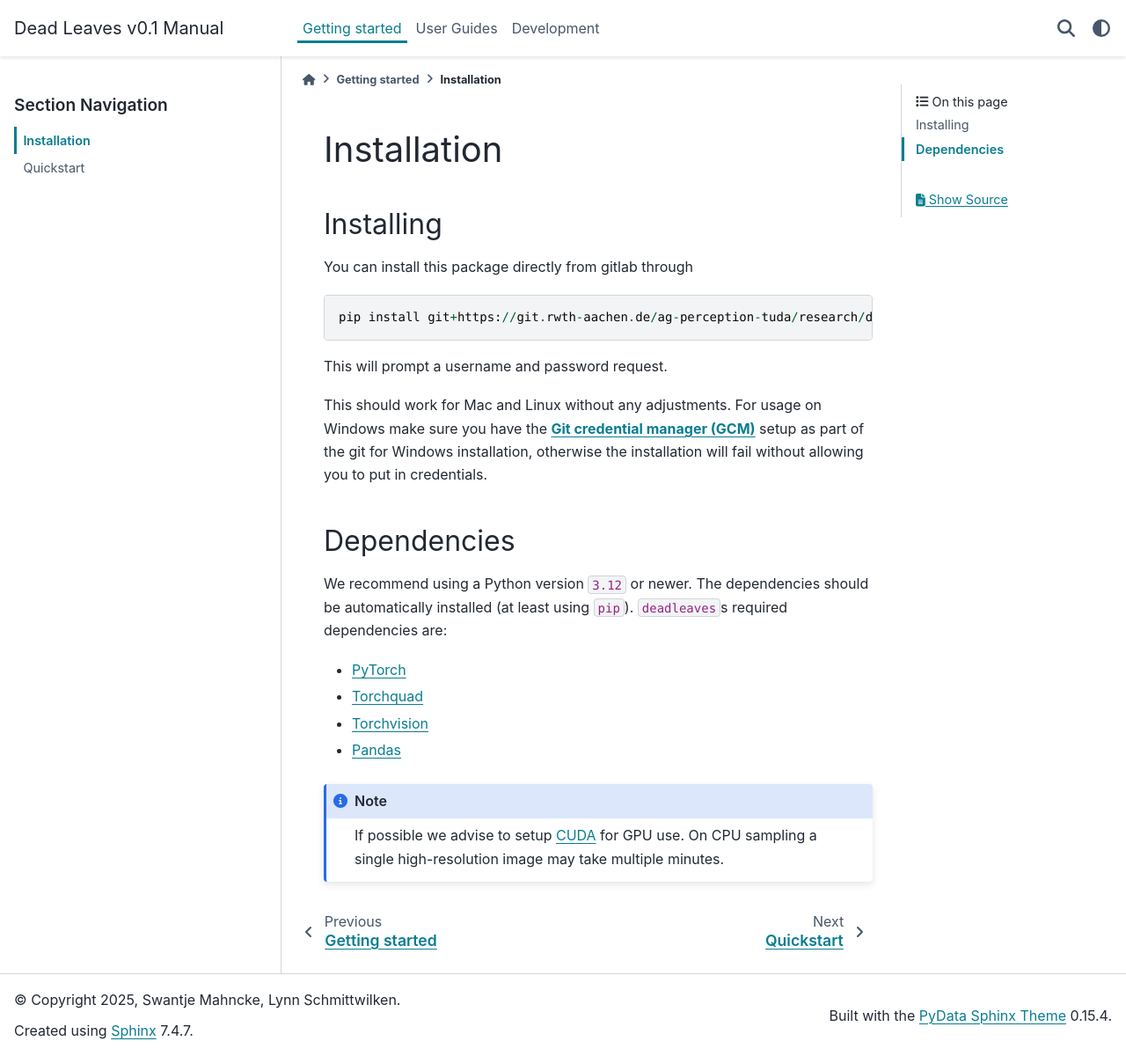
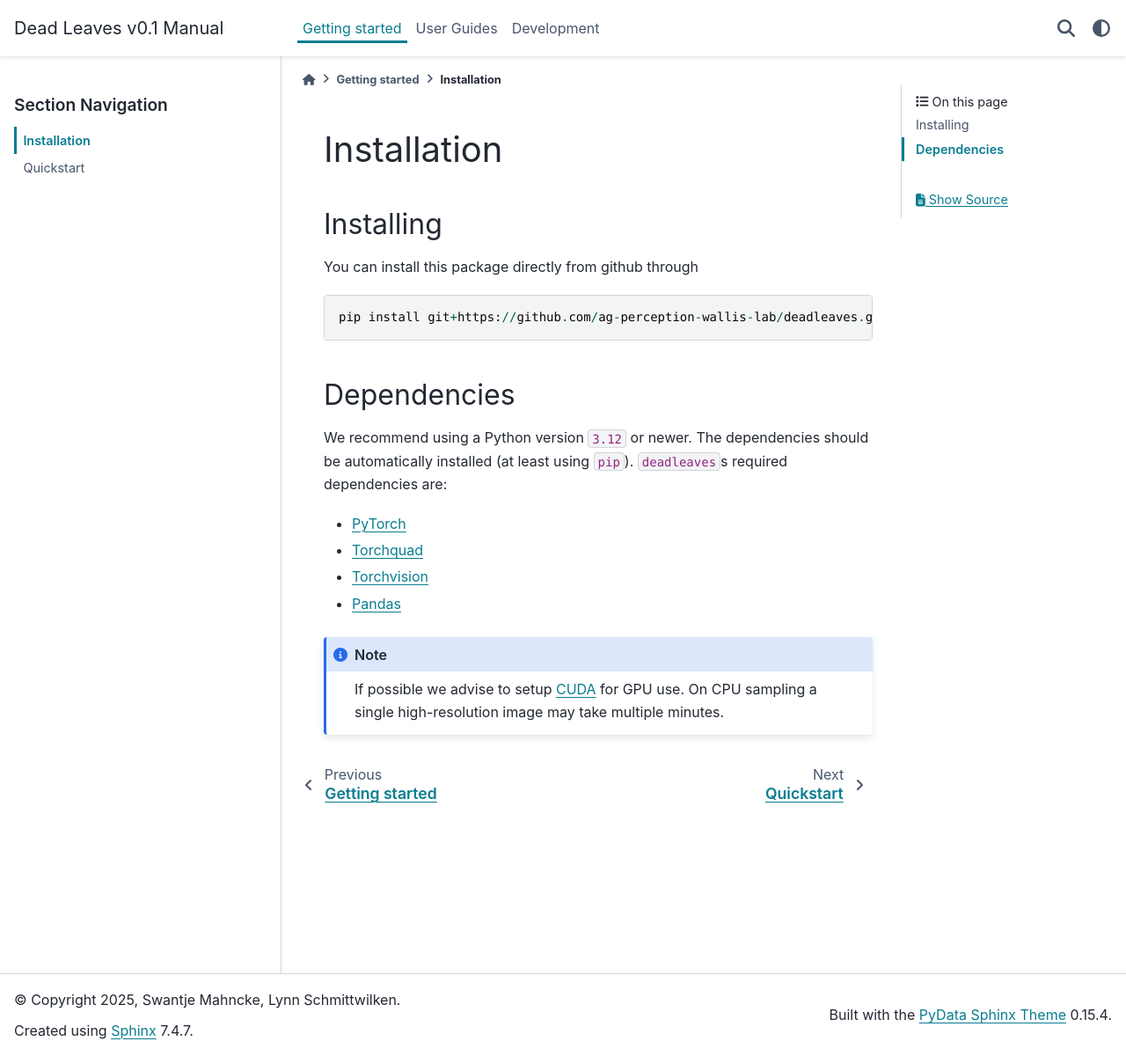
Before and after one commit to ag-perception-wallis-lab/deadleaves, a Sphinx documentation site: the page built from docs/getting_started/installation.md, in a window 1280 px wide and 1200 px high. Shown: the whole window at 88% size. Built offline with Sphinx 7.4.7 and the PyData theme 0.15.4, drawn with Linux system fonts in a browser that asks for light colours; pages that are not in the unit, such as notebooks, are missing from menus.

Commit message:
Update installation to github

````diff
--- a/docs/getting_started/installation.md
+++ b/docs/getting_started/installation.md
@@ -2,15 +2,11 @@
 
 ## Installing
 
-You can install this package directly from gitlab through
+You can install this package directly from github through
 
 ```
-pip install git+https://git.rwth-aachen.de/ag-perception-tuda/research/dead_leaves.git
+pip install git+https://github.com/ag-perception-wallis-lab/deadleaves.git
 ```
-
-This will prompt a username and password request.
-
-This should work for Mac and Linux without any adjustments. For usage on Windows make sure you have the [**Git credential manager (GCM)**](https://github.com/git-ecosystem/git-credential-manager) setup as part of the git for Windows installation, otherwise the installation will fail without allowing you to put in credentials.
 
 ## Dependencies
 
````
